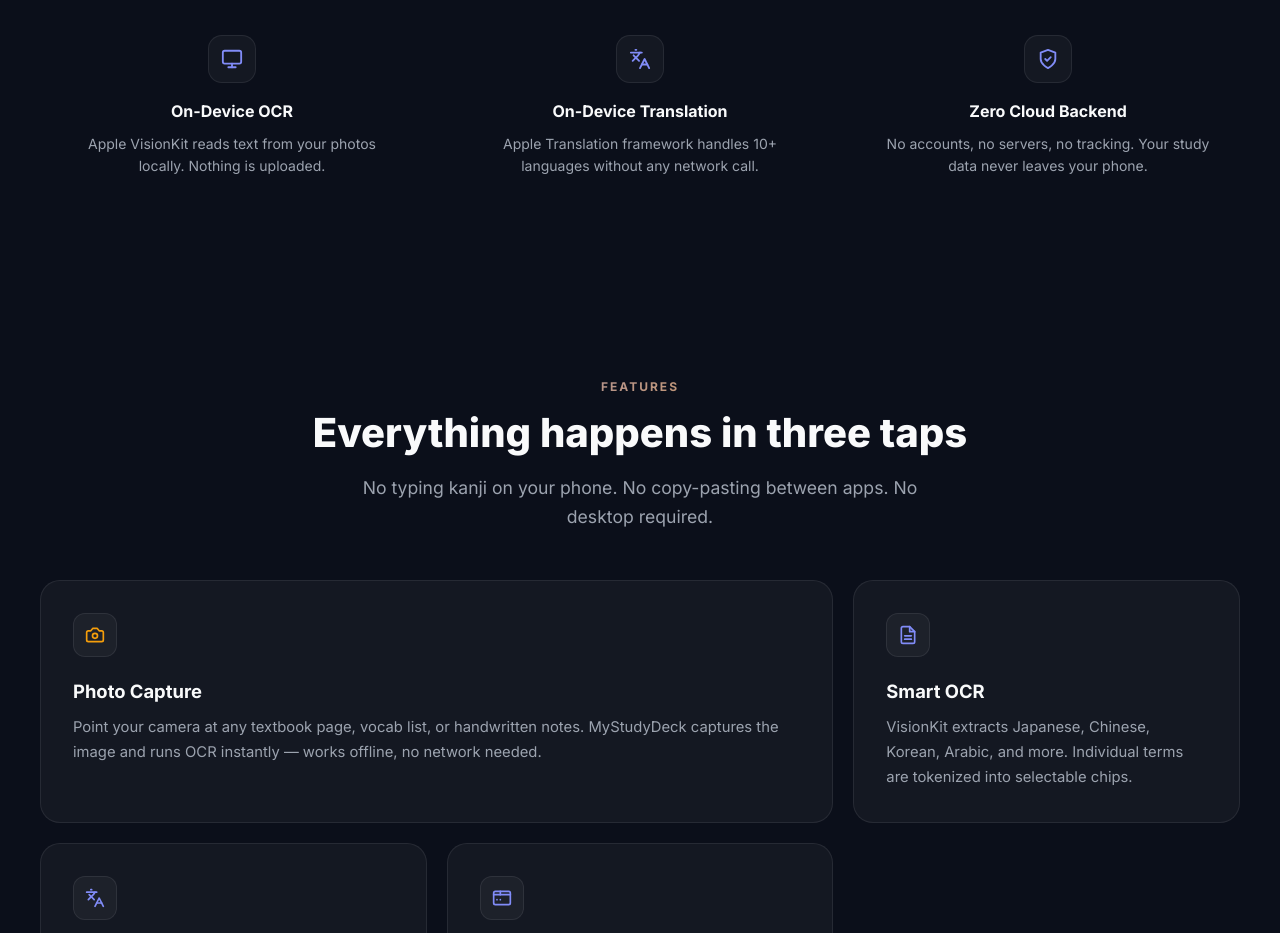
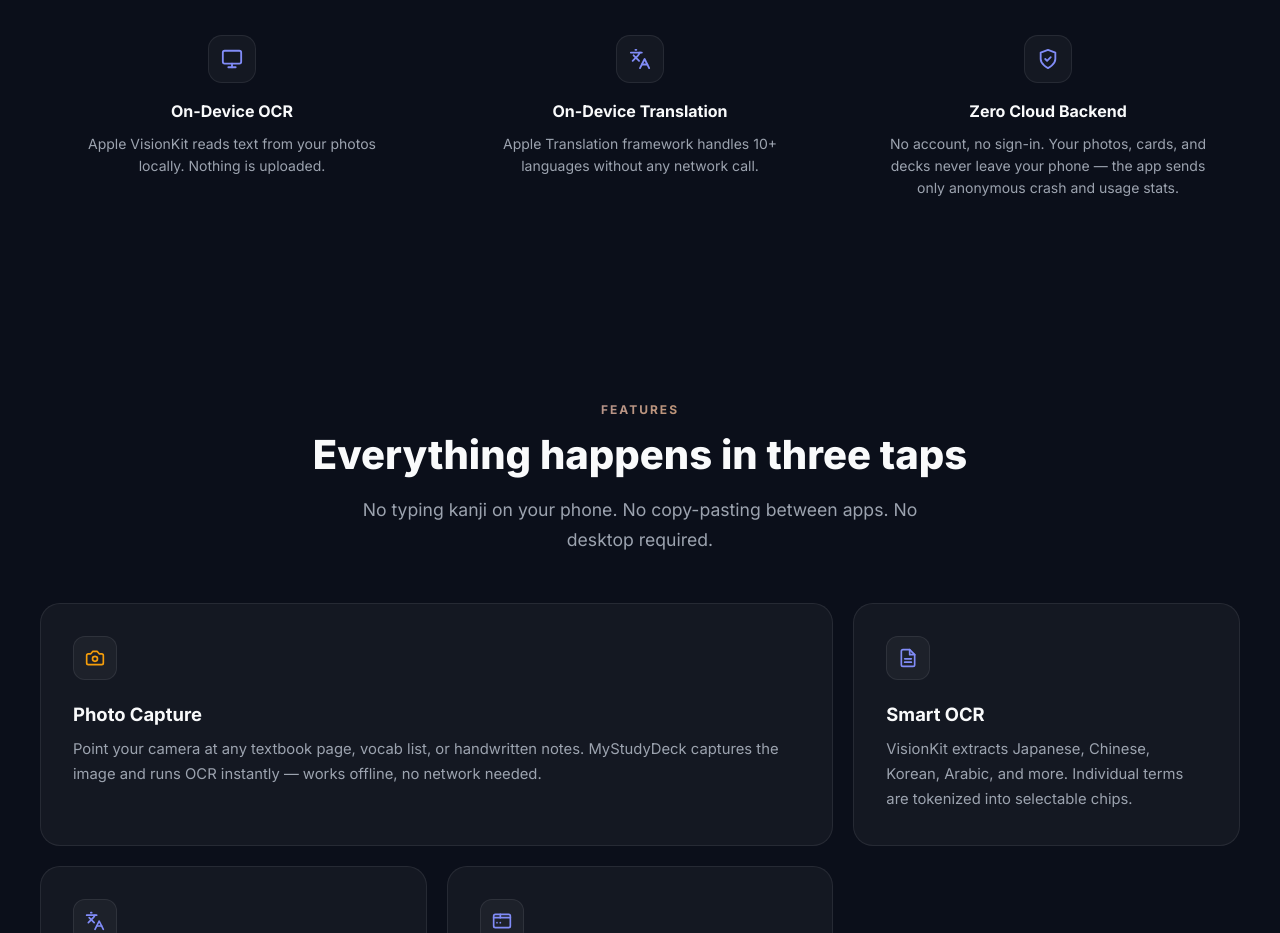
Before and after one commit to Saisharan2000/mystudydeck-site, a plain HTML site: page index.html in a window 1280 px wide. Shown: the part 869-1802 px from the top of the page. Drawn offline with Linux system fonts and the light colour scheme.

Commit message:
fix: claim-accurate privacy copy — disclose anonymous telemetry (pre-launch scrub, matches HN post)

```diff
--- a/index.html
+++ b/index.html
@@ -484,7 +484,7 @@
         <svg viewBox="0 0 24 24" fill="none" stroke="var(--indigo)" stroke-width="2" stroke-linecap="round" stroke-linejoin="round"><path d="M12 22s8-4 8-10V5l-8-3-8 3v7c0 6 8 10 8 10"/><path d="m9 12 2 2 4-4"/></svg>
       </div>
       <h3 class="trust-title">Zero Cloud Backend</h3>
-      <p class="trust-desc">No accounts, no servers, no tracking. Your study data never leaves your phone.</p>
+      <p class="trust-desc">No account, no sign-in. Your photos, cards, and decks never leave your phone &mdash; the app sends only anonymous crash and usage stats.</p>
     </div>
   </div>
 </section>
```
